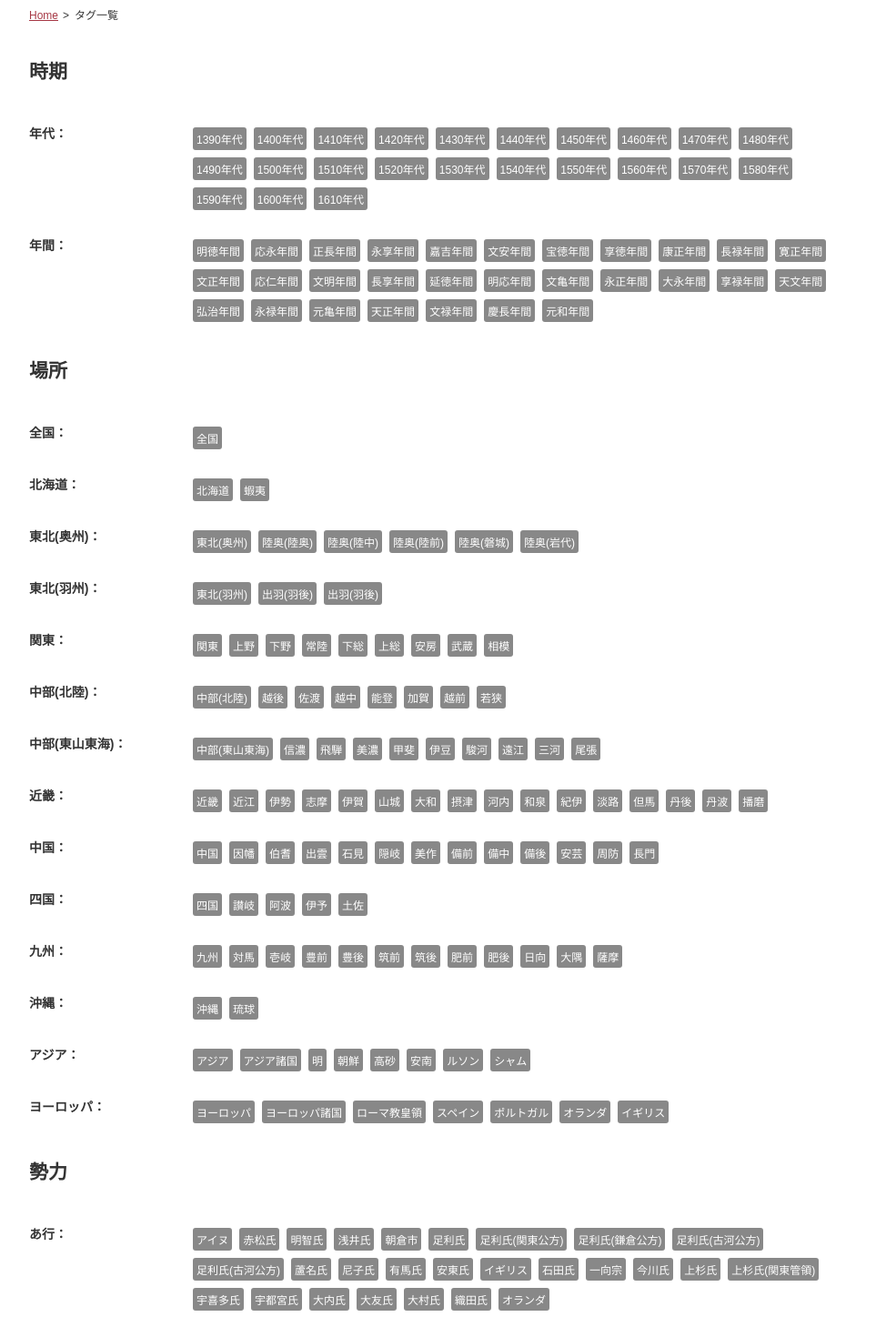
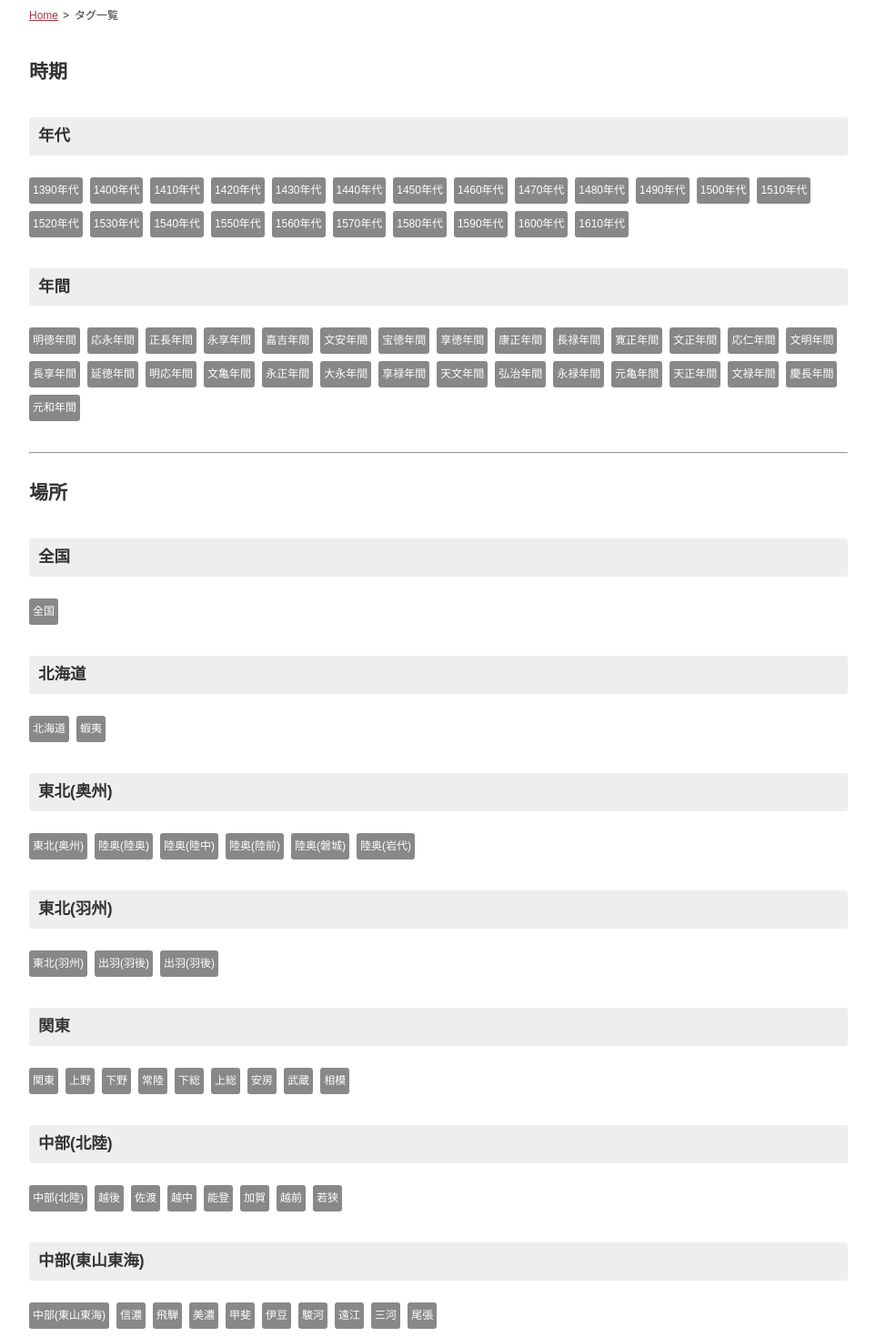
Before and after one commit to ryo-i/dai-sengoku-nenpyo, a Next.js app: page /tag in a window 1280 px wide. Shown: the part 320-1790 px from the top of the page at 91% size, without its empty margins (158-1121 px from the left). Built offline with nearby package versions, Linux system fonts and the light colour scheme.

Commit message:
タグ一覧のスタイル修正、リンク修正 #3

```diff
--- a/components/InnerTag.tsx
+++ b/components/InnerTag.tsx
@@ -33,33 +33,34 @@ function InnerTag() {
       <>
         <section>
           <h2>時期</h2>
-          <dl>
-            <dt>年代</dt>
-            <dd>
+          <section>
+            <h3>年代</h3>
+            <p>
               {adAge.map((data, index) =>
                 <Link href={"/?adAge=" + data.age} key={index}>
                   <Tag className="adAge">{data.age}</Tag>
                 </Link>
               )}
-            </dd>
-          </dl>
-          <dl>
-            <dt>年間</dt>
-            <dd>
+            </p>
+          </section>
+          <section>
+            <h3>年間</h3>
+            <p>
               {waGengo.map((data, index) =>
                 <Link href={"/?waGengo=" + data.gengo} key={index}>
                   <Tag className="waGengo">{data.gengo}年間</Tag>
                 </Link>
               )}
-            </dd>
-          </dl>
+            </p>
+          </section>
         </section>
+        <hr />
         <section>
           <h2>場所</h2>
           {place.map((data, index) =>
-            <dl key={index}>
-              <dt>{data.region}</dt>
-              <dd>
+            <section key={index}>
+              <h3>{data.region}</h3>
+              <p>
                 <Link href={"/?region=" + data.region} key={index}>
                   <Tag className="region">{data.region}</Tag>
                 </Link>
@@ -68,23 +69,24 @@ function InnerTag() {
                     <Tag className="country">{data}</Tag>
                   </Link>
                 )}
-              </dd>
-            </dl>
+              </p>
+            </section>
           )}
         </section>
+        <hr />
         <section>
           <h2>勢力</h2>
           {influence.map((data, index) =>
-            <dl key={index}>
-              <dt>{data.line}</dt>
-              <dd>
+            <section key={index}>
+              <h3>{data.line}</h3>
+              <p>
                 {data.influences.map((data, index) =>
-                  <Link href={"/?country=" + data} key={index}>
-                    <Tag className="country">{data}</Tag>
+                  <Link href={"/?influence=" + data} key={index}>
+                    <Tag className="influence">{data}</Tag>
                   </Link>
                 )}
-              </dd>
-            </dl>
+              </p>
+            </section>
           )}
         </section>
       </>
--- a/pages/about.tsx
+++ b/pages/about.tsx
@@ -59,7 +59,7 @@ function About() {
                 <h2>進捗</h2>
                 <ul>
                     <li>pathから年月日全てを削除 <a href="https://github.com/ryo-i/dai-sengoku-nenpyo/issues/2" target="_blank">#2</a></li>
-                    <li>勢力をページに表示 <a href="https://github.com/ryo-i/dai-sengoku-nenpyo/issues/3" target="_blank">#3</a></li>
+                    <li>タグ一覧のスタイル修正、リンク修正 <a href="https://github.com/ryo-i/dai-sengoku-nenpyo/issues/3" target="_blank">#3</a></li>
                 </ul>
             </section>
             <section>
```
Also changed, not shown: 1 other file (tests, documents, lock files or other folders).
